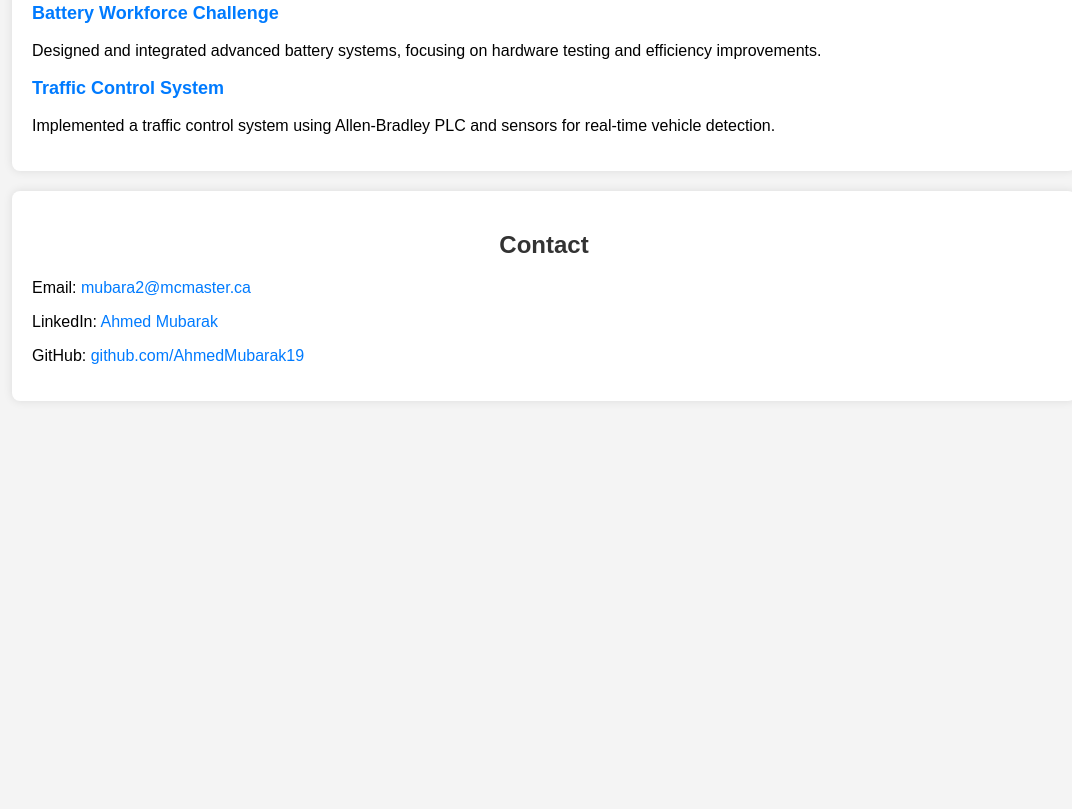
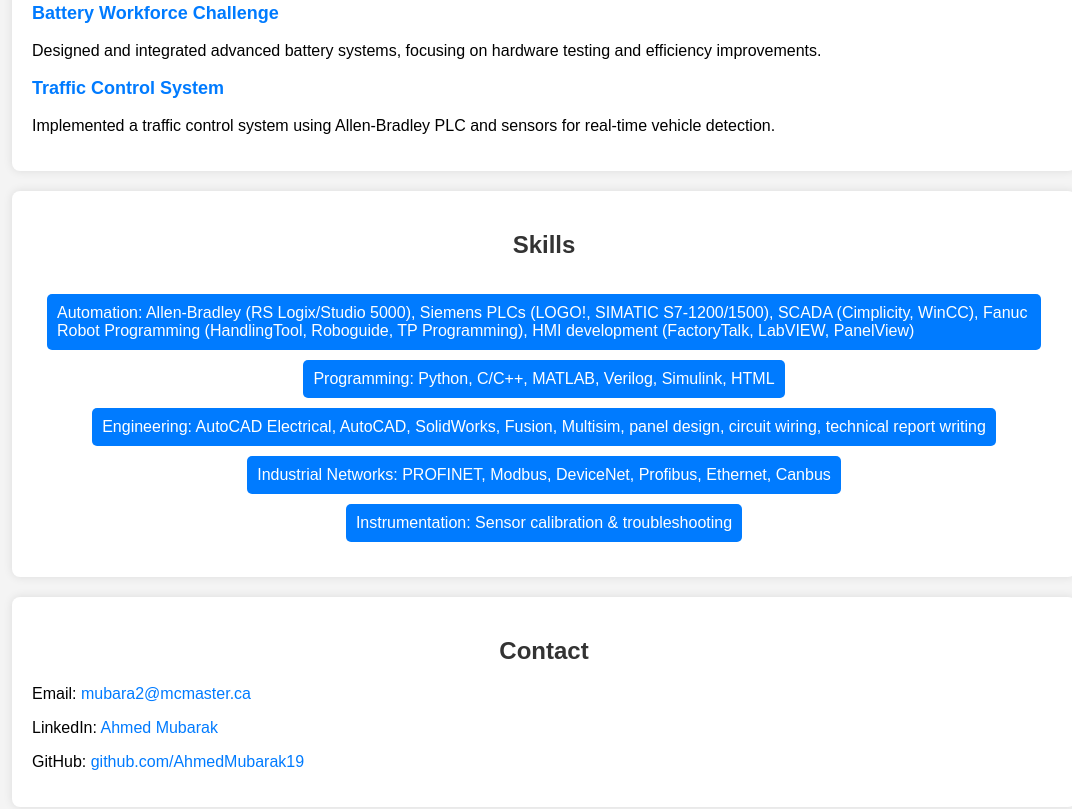
Before and after one commit to AhmedMubarak19/AhmedMubarak19.github.io, a plain HTML site: page index.html in a window 1280 px wide. Shown: the part 1982-2791 px from the top of the page, without its empty margins (96-1168 px from the left). Before the commit the page ends 2403 px from the top, so only its background shows below. Drawn offline with Linux system fonts and the light colour scheme.

Commit message:
Update index.html

```diff
--- a/index.html
+++ b/index.html
@@ -149,6 +149,16 @@
         <p>Implemented a traffic control system using Allen-Bradley PLC and sensors for real-time vehicle detection.</p>
     </section>
 
+ <section id="skills">
+        <h2>Skills</h2>
+        <div class="skills-container">
+            <div class="skill-box">Automation: Allen-Bradley (RS Logix/Studio 5000), Siemens PLCs (LOGO!, SIMATIC S7-1200/1500), SCADA (Cimplicity, WinCC), Fanuc Robot Programming (HandlingTool, Roboguide, TP Programming), HMI development (FactoryTalk, LabVIEW, PanelView)</div>
+            <div class="skill-box">Programming: Python, C/C++, MATLAB, Verilog, Simulink, HTML</div>
+            <div class="skill-box">Engineering: AutoCAD Electrical, AutoCAD, SolidWorks, Fusion, Multisim, panel design, circuit wiring, technical report writing</div>
+            <div class="skill-box">Industrial Networks: PROFINET, Modbus, DeviceNet, Profibus, Ethernet, Canbus</div>
+            <div class="skill-box">Instrumentation: Sensor calibration & troubleshooting</div>
+        </div>
+    </section>
 
     <section id="contact">
         <h2>Contact</h2>
```
